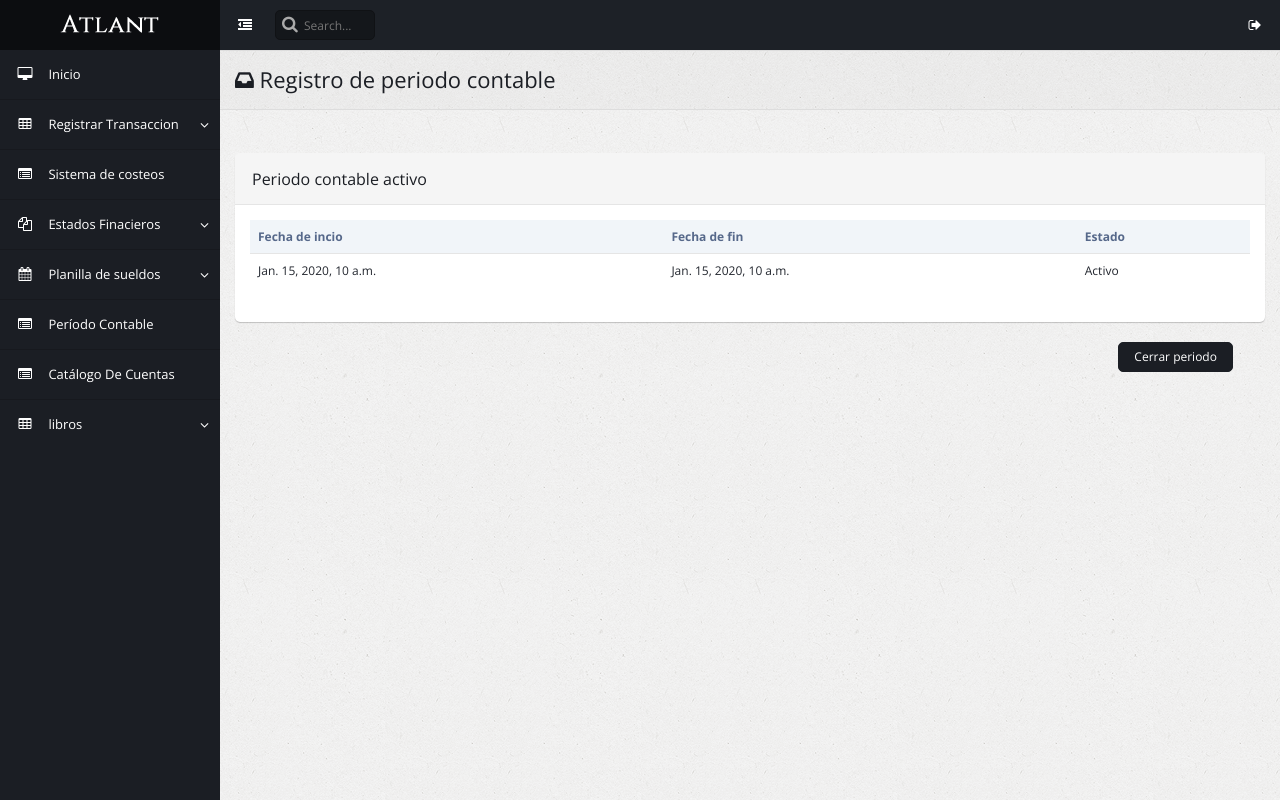
After one commit to fendergx/SICapp, a Django app: template templates/paginas/periodo_contable.html in a window 1280 px wide. The commit adds this page. Run offline with Django 3.2, Linux system fonts and the light colour scheme; the template is opened without the code that fills it: most values are stand-ins (such as "Sample title", 1, 10 or a date in 2020); some libraries are stand-ins or nearby versions.

Commit message:
agregadoPeriodoContable
Por Jenny
agregada la plantilla de periodoContable y la vista, la url es generica

```diff
--- a/Sic/urls.py
+++ b/Sic/urls.py
@@ -26,6 +26,7 @@ urlpatterns = [
     url(r'^navbar/$', views.probando, name='navbar'),
     url(r'compras/$', views.compras, name='compras'),
     url(r'ventas/$', views.ventas, name='ventas'),
+    url(r'periodocontable/$', views.periodoContable, name='periodocontable'),
 
 
 ]
--- a/templates/base/navbar.html
+++ b/templates/base/navbar.html
@@ -47,7 +47,7 @@
             </ul>
         </li>
         <li>
-            <a href="#"><span class="fa fa-list-alt"></span> <span class="xn-text">Período Contable</span></a>
+            <a href="{% url 'periodocontable'  %}"><span class="fa fa-list-alt"></span> <span class="xn-text">Período Contable</span></a>
         </li>
         <li>
             <a href="#"><span class="fa fa-list-alt"></span> <span class="xn-text">Catálogo De Cuentas</span></a>
--- /dev/null
+++ b/templates/paginas/periodo_contable.html
@@ -0,0 +1,117 @@
+{% extends "base/base.html" %}
+{% block contenido %}
+    <div class="content-frame">
+        <div class="content-frame-top">
+            <div class="page-title">
+
+                <h2><span class="fa fa-inbox"></span> Registro de periodo contable
+                    <small></small>
+                </h2>
+            </div>
+        </div>
+        <br> <br> <br> <br> <br> <br>
+        <div class="col-lg-12">
+            <div class="panel panel-default">
+                <div class="panel-heading ui-draggable-handle">
+                    <h3 class="panel-title">Periodo contable activo</h3>
+                </div>
+                <div class="panel-body">
+
+                    {% if periodo_actual %}
+                        <table class="table table-hover">
+
+                            <thead>
+                            <tr>
+                                <th>Fecha de incio</th>
+                                <th>Fecha de fin</th>
+                                <th>Estado</th>
+                            </tr>
+                            </thead>
+                            <tbody>
+
+                            <tr>
+                                <td>{{ periodo_actual.fechaInicio }}</td>
+                                <td>{{ periodo_actual.fechaFin }}</td>
+                                <td>Activo</td>
+                            </tr>
+
+
+                            </tbody>
+                        </table>
+
+
+                        </div>
+                        </div>
+                        </div>
+                        <form method="get">{% csrf_token %}
+                            <div class="col-md-2 pull-right">
+
+                                <input class="btn btn-primary" value="Cerrar periodo" type="submit">
+                            </div>
+                        </form>
+                    {% else %}
+                        <p>No hay periodo contable activo, registre nuevo periodo contable</p>
+                        <button class="btn btn-default" data-toggle="modal" data-target="#modal_basic">Agregar</button>
+
+                    {% endif %}
+
+    </div>
+{% endblock %}
+{% block footer %}
+    <div class="modal" id="modal_basic" tabindex="-1" role="dialog" aria-labelledby="defModalHead" aria-hidden="true">
+        <div class="modal-dialog">
+            <div class="modal-content">
+                <div class="modal-header">
+                    <button type="button" class="close" data-dismiss="modal"><span
+                            aria-hidden="true">&times;</span><span class="sr-only">Close</span></button>
+                    <h4 class="modal-title" id="defModalHead">Nuevo periodo contable</h4>
+                </div>
+                <div class="modal-body">
+
+                <form method="post" class="form-horizontal" id="newPeriodo" name="newPeriodo">{% csrf_token %}
+                    <label class="col-md-3 ">Fecha de inicio</label>
+                    <div class="col-md-7">
+                      <input class="form-control datepicker" value="" type="text" id="fechaInicio" name="fechaInicio">
+                    </div>
+                    <br><br>
+                    <label class="control-label col-md-3">Fecha de fin</label>
+                    <div class="col-md-7">
+                        <input class="form-control datepicker" value="" type="text" id="fechaFin" name="fechaFin">
+                    </div>
+                    <div id="agregar">
+
+                    </div>
+                    <br>
+
+                    <br><br><br><br>
+                    <div class="modal-footer">
+                    <button type="button" class="btn btn-default" data-dismiss="modal">Close</button>
+                          <button type="button" class="btn btn-primary "  onclick="agregar()">Guardar</button>
+                    </div>
+
+                </form>
+
+            </div>
+        </div>
+    </div>
+   <script type="text/javascript">
+    function agregar() {
+        var form =$("#newPeriodo");
+        var fecha1=$("#fechaInicio").val();
+        var fecha=new Date(fecha1);
+        var valor1 = fecha.getFullYear();
+        var valor2=fecha.getMonth()  ;
+        var elemento_para_agregar =
+                `
+                    <input type="text" hidden id="anio" name="anio" value="${valor1}">
+                        <input type="text" hidden id="mes" name="mes" value="${valor2}>
+
+				`
+
+			$(elemento_para_agregar).appendTo($('#agregar'));
+        form.submit();
+    }
+
+    </script>
+
+{% endblock %}
```
Also changed, not shown: Sicapp/views.py (+41 -1 lines).
